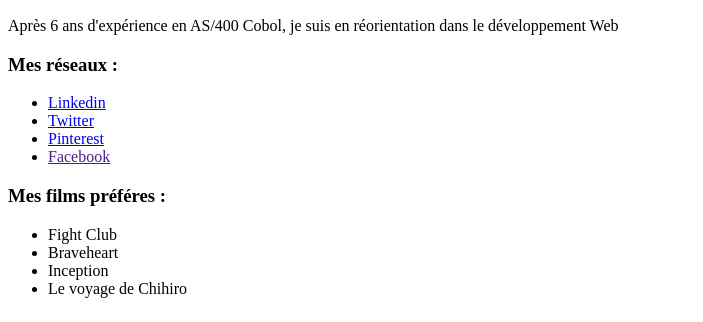
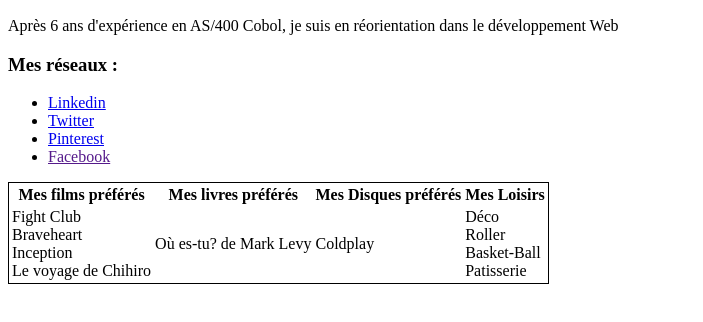
Before and after one commit to hafidaEL/HTMLbasic, a plain HTML site: page index.html in a window 1280 px wide. Shown: the part 548-870 px from the top of the page, without its empty margins (0-703 px from the left). After the commit the page ends 840 px from the top, so only its background shows below. Drawn offline with Linux system fonts and the light colour scheme.

Commit message:
Challenge 1

```diff
--- a/index.html
+++ b/index.html
@@ -18,13 +18,22 @@
 		<li><a href="">Facebook</a></li>
 	</ul>
 	<Table>
-		<h3>Mes films préféres :</h3>
-		<ul>
-			<li>Fight Club</li>
-			<li>Braveheart</li>
-			<li>Inception</li>
-			<li>Le voyage de Chihiro</li>
-		</ul>
+		<thead>
+			<tr>
+				<th>Mes films préférés</th>
+				<th>Mes livres préférés</th>
+				<th>Mes Disques préférés</th>
+				<th>Mes Loisirs</th>
+			</tr>
+		</thead>
+		<tbody>
+			<tr>
+				<td>Fight Club <br> Braveheart <br> Inception <br> Le voyage de Chihiro</td>
+				<td>Où es-tu? de Mark Levy</td>
+				<td>Coldplay</td>
+				<td>Déco <br> Roller <br> Basket-Ball <br> Patisserie</td>
+			</tr>
+		</tbody>
 	</Table>
 </body>
 </html>
--- a/style.css
+++ b/style.css
@@ -0,0 +1,3 @@
+table {
+	border : solid 1px black;
+}
```
